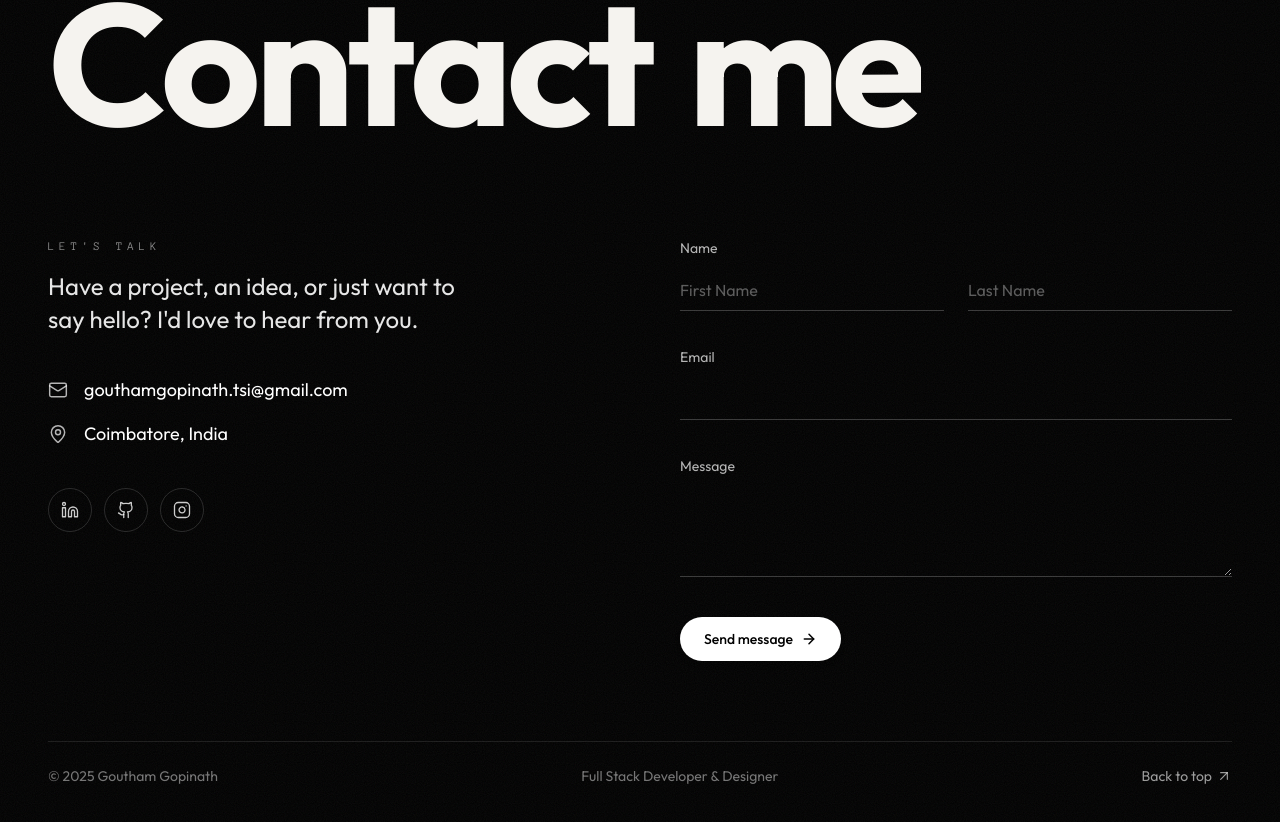
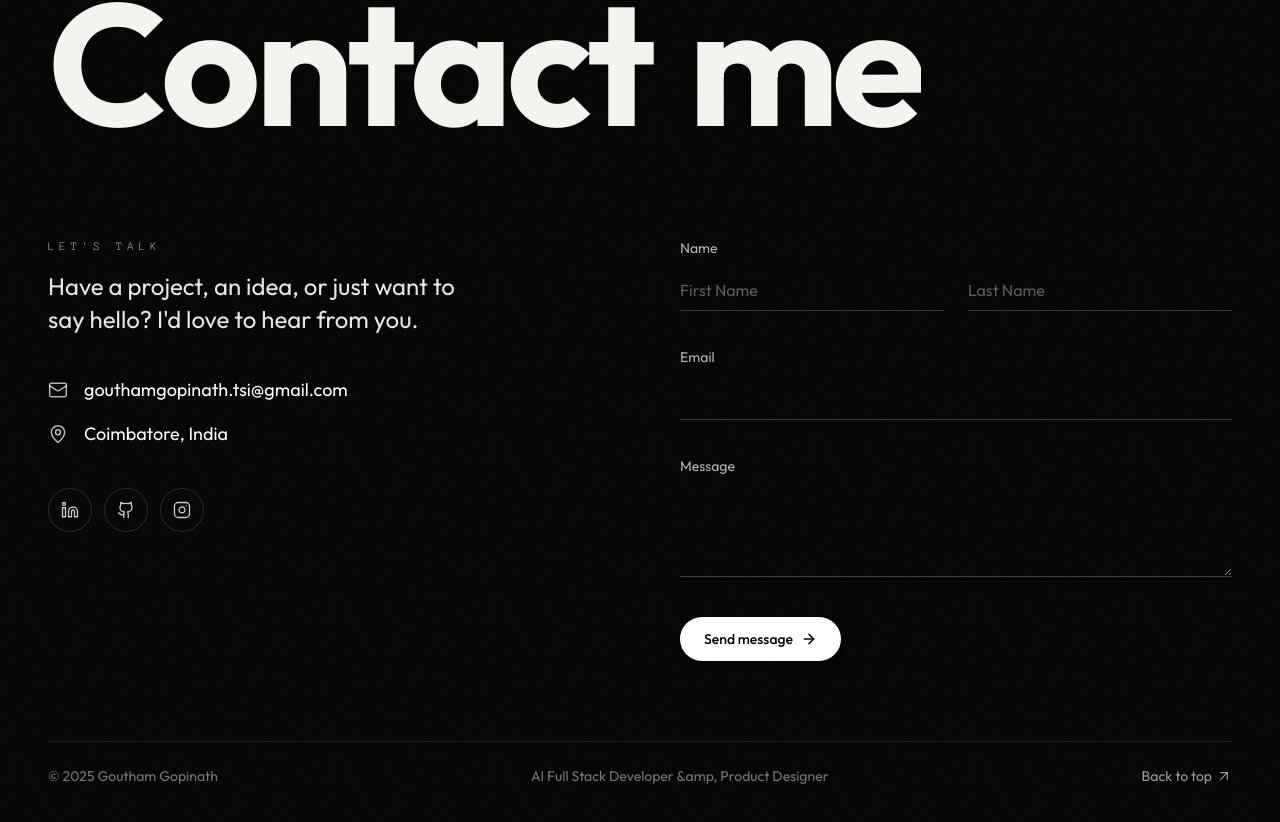
Before and after one commit to 1Goutham/GouthamPortfolio, a Next.js app: page / in a window 1280 px wide. Shown: the part 4157-4979 px from the top of the page. Built offline with nearby package versions, Linux system fonts and the light colour scheme; no server answers.

Commit message:
Update footer text for developer description

```diff
--- a/src/app/components/contact.tsx
+++ b/src/app/components/contact.tsx
@@ -351,7 +351,7 @@ export default function Contact() {
         {/* Footer */}
         <footer className="mt-20 flex flex-col gap-3 border-t border-white/10 pt-6 text-xs text-white/45 sm:flex-row sm:items-center sm:justify-between md:text-sm">
           <p>© {new Date().getFullYear()} Goutham Gopinath</p>
-          <p className="hidden sm:block">Full Stack Developer &amp; Designer</p>
+          <p className="hidden sm:block">AI Full Stack Developer &amp, Product Designer</p>
           <a href="#" className="group inline-flex items-center gap-1 self-start text-white/60 transition-colors hover:text-white sm:self-auto">
             Back to top
             <ArrowUpRight className="h-4 w-4 transition-transform duration-500 ease-out group-hover:-translate-y-0.5 group-hover:translate-x-0.5" strokeWidth={1.75} />
```
